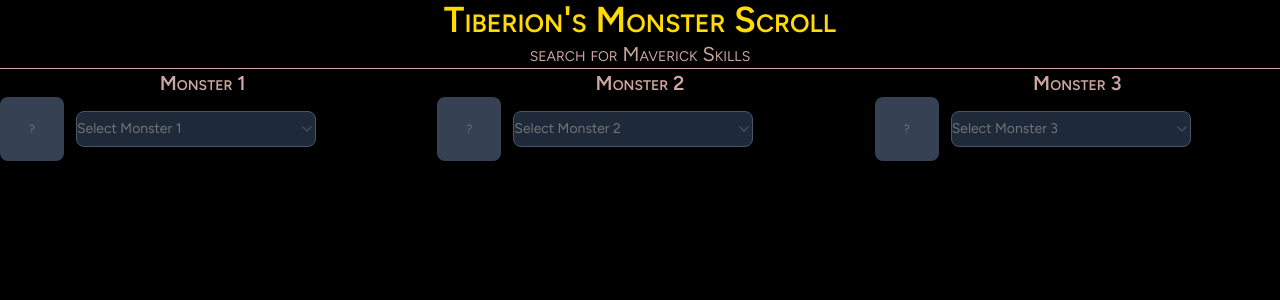
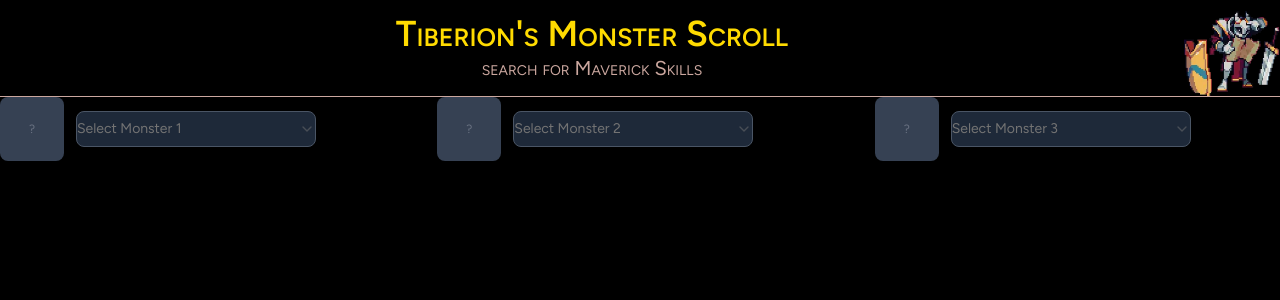
Before and after one commit to cklapperich/aethermancer-companion, a React (Vite) app: page / in a window 1280 px wide. Shown: the top 300 px of the page. Built offline with nearby package versions, Linux system fonts and the light colour scheme.

Commit message:
tiberification

```diff
--- a/index.html
+++ b/index.html
@@ -2,7 +2,7 @@
 <html lang="en">
   <head>
     <meta charset="UTF-8" />
-    <link rel="icon" type="image/svg+xml" href="/vite.svg" />
+    <link rel="icon" type="image/x-icon" href="/assets/TiberionIcon.webp" />
     <meta name="viewport" content="width=device-width, initial-scale=1.0" />
     <title>Tiberion's Monster Scroll</title>
   </head>
--- a/src/App.tsx
+++ b/src/App.tsx
@@ -60,16 +60,20 @@ function App() {
   return (
     <div className="min-h-screen text-white p-4 md:p-6 lg:p-10" style={{ backgroundColor: '#000000' }}>
       <div className="max-w-7xl mx-auto">
-        <h1 className="text-2xl md:text-3xl lg:text-4xl font-alegreya font-bold text-center mb-2 text-tier-maverick" style={{ fontVariant: 'small-caps' }}>Tiberion's Monster Scroll</h1>
-        <h2 className="text-lg md:text-xl font-alegreya text-center text-tier-basic" style={{ fontVariant: 'small-caps' }}>search for Maverick Skills</h2>
-        <div className="pt-6 md:pt-8 lg:pt-12">
+        <div className="flex items-center justify-between mb-2">
+          <div className="flex-1">
+            <h1 className="text-2xl md:text-3xl lg:text-4xl font-alegreya font-bold text-center mb-2 text-tier-maverick" style={{ fontVariant: 'small-caps' }}>Tiberion's Monster Scroll</h1>
+            <h2 className="text-lg md:text-xl font-alegreya text-center text-tier-basic" style={{ fontVariant: 'small-caps' }}>search for Maverick Skills</h2>
+          </div>
+          <img src="/assets/TiberionIcon.webp" alt="Tiberion Icon" className="w-16 h-16 md:w-20 md:h-20 lg:w-24 lg:h-24 ml-4" />
+        </div>
+        <div>
           <hr className="border-tier-basic" />
         </div>
         {/* Responsive Monster Selection Grid */}
         <div className="grid grid-cols-1 md:grid-cols-2 lg:grid-cols-3 gap-4 md:gap-6 lg:gap-8">
           {/* Column 1 */}
           <div className="flex flex-col">
-            <h2 className="text-lg md:text-xl font-alegreya font-bold mb-4 text-center text-tier-basic" style={{ fontVariant: 'small-caps' }}>Monster 1</h2>
             <MonsterSelect
               monsters={monsters}
               value={selectedMonsters[0]}
@@ -89,7 +93,6 @@ function App() {
 
           {/* Column 2 */}
           <div className="flex flex-col">
-            <h2 className="text-lg md:text-xl font-alegreya font-bold mb-4 text-center text-tier-basic" style={{ fontVariant: 'small-caps' }}>Monster 2</h2>
             <MonsterSelect
               monsters={monsters}
               value={selectedMonsters[1]}
@@ -109,7 +112,6 @@ function App() {
 
           {/* Column 3 */}
           <div className="flex flex-col">
-            <h2 className="text-lg md:text-xl font-alegreya font-bold mb-4 text-center text-tier-basic" style={{ fontVariant: 'small-caps' }}>Monster 3</h2>
             <MonsterSelect
               monsters={monsters}
               value={selectedMonsters[2]}
```
Also changed, not shown: public/assets/TiberionIcon.webp (added), 1 other file (tests, documents, lock files or other folders).
